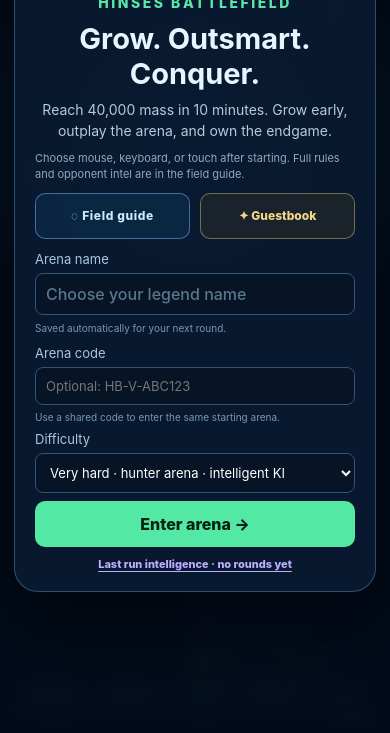
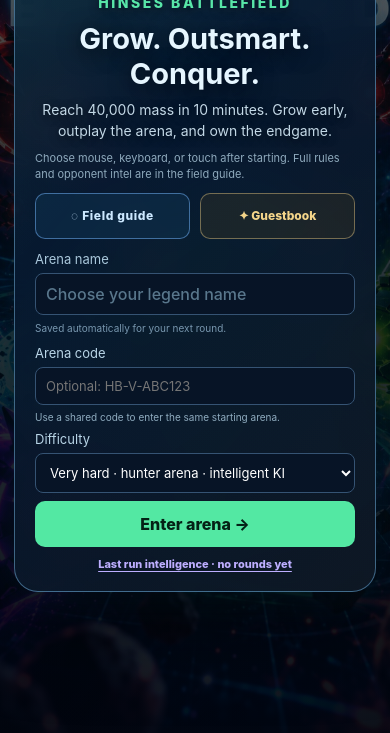
Before and after one commit to Hinse77/hinses-battlefield, a website built with Vite: page index.html in a window 390 px wide. Shown: the part 111-844 px from the top of the page. Built offline with nearby package versions, Linux system fonts and the light colour scheme; animation ran at ten frames a second; files whose address does not match are found by name.

Commit message:
Add cinematic arena start screen

```diff
--- a/scripts/arena-smoke.mjs
+++ b/scripts/arena-smoke.mjs
@@ -46,6 +46,8 @@ expect(/maxMass/.test(game) && /averageMass/.test(game) && /strongest individual
 expect(/progress >= \.9 \? 3 : progress >= \.75 \? 2 : progress >= \.5 \? 1 : 0/.test(game) && /FULL ARENA ALARM/.test(game), "The 50/75/90 percent escalation stages are incomplete.");
 expect(/id="minimap"/.test(html) && /drawMinimap/.test(game) && /slice\(0,10\)/.test(game) && /o\.boss && !topIds\.has\(o\.id\)/.test(game), "Arena Radar does not show the top ten opponents and every boss.");
 expect(/\.mobile-play \.arena-radar canvas \{ height:76px/.test(css), "Arena Radar has no compact mobile layout.");
+expect(/hinses-battlefield-start-landscape\.jpg/.test(css) && /hinses-battlefield-start-portrait\.jpg/.test(css), "The cinematic start artwork is not wired for both desktop and mobile.");
+expect(/justify-items:end/.test(css) && /@media \(max-width:700px\), \(orientation:portrait\) and \(pointer:coarse\)/.test(css), "The cinematic start artwork lacks its responsive desktop/mobile composition.");
 expect(/edgeEscapeUntil/.test(game) && /edgeEscapeActive/.test(game) && /touchingEdge/.test(game) && /now\+2400/.test(game), "Persistent edge-escape lanes are incomplete.");
 expect(/stuckSeconds/.test(read("src/entities/Organism.ts")) && /leftPressure \* leftPressure/.test(read("src/entities/Organism.ts")) && /this\.velocity\.x \+= dx\/centerDistance\*280/.test(read("src/entities/Organism.ts")), "Physical wall recovery or the stuck detector is incomplete.");
 for (let run = 0; run < 100; run++) {
--- a/src/style.css
+++ b/src/style.css
@@ -1,7 +1,57 @@
 * { box-sizing: border-box; }
 html, body { margin: 0; min-height: 100%; overflow: hidden; background: #04101a; color: #e6f6ff; font-family: Inter, ui-sans-serif, system-ui, sans-serif; }
 .game-shell { min-height: 100vh; }
-.start-screen { position: fixed; inset: 0; z-index: 5; display: grid; place-items: center; background: radial-gradient(circle at 50% 30%, rgba(47,156,210,.18), transparent 38%), rgba(3,11,25,.92); backdrop-filter: blur(10px); }.start-screen[hidden] { display: none; }.start-card { width: min(430px, calc(100% - 32px)); padding: 34px; text-align: center; border: 1px solid rgba(137,209,255,.3); border-radius: 24px; background: rgba(9,26,49,.9); box-shadow: 0 24px 80px rgba(0,0,0,.5); }.start-card h1 { margin: 8px 0 12px; font-size: 32px; }.start-card p { color: #b3ccdc; line-height: 1.5; }.eyebrow { color: #58e6a8 !important; font-size: 12px; font-weight: 800; letter-spacing: .18em; }.start-card label { display: grid; gap: 6px; margin: 22px 0 12px; text-align: left; color: #a9c7db; font-size: 13px; }.start-card select { border: 1px solid #355373; border-radius: 8px; background: #071426; color: #fff; padding: 10px; font: inherit; }.start-card button { width: 100%; border: 0; border-radius: 10px; padding: 13px; background: #53e8a3; color: #042116; font: inherit; font-weight: 800; cursor: pointer; }.start-card small { display: block; margin-top: 14px; color: #7897af; }
+.start-screen {
+  position:fixed;
+  inset:0;
+  z-index:5;
+  display:grid;
+  align-items:center;
+  justify-items:end;
+  isolation:isolate;
+  overflow:auto;
+  padding:clamp(18px,4vh,48px) clamp(24px,7vw,140px);
+  background:
+    linear-gradient(90deg,rgba(1,6,16,.34) 0%,rgba(2,8,21,.12) 42%,rgba(2,8,21,.54) 66%,rgba(1,6,16,.84) 100%),
+    linear-gradient(180deg,rgba(1,7,17,.15),rgba(1,7,17,.48)),
+    url("./assets/hinses-battlefield-start-landscape.jpg") center/cover no-repeat;
+}
+.start-screen::before {
+  content:"";
+  position:absolute;
+  z-index:-1;
+  inset:0;
+  pointer-events:none;
+  background:radial-gradient(ellipse at center,transparent 35%,rgba(0,4,12,.44) 100%);
+}
+.start-screen[hidden] { display:none; }
+.start-card {
+  position:relative;
+  width:min(430px,calc(100% - 32px));
+  padding:34px;
+  text-align:center;
+  border:1px solid rgba(137,209,255,.44);
+  border-radius:24px;
+  background:linear-gradient(145deg,rgba(9,31,56,.91),rgba(4,17,35,.94));
+  box-shadow:0 26px 90px rgba(0,0,0,.64),0 0 46px rgba(37,188,225,.12),inset 0 1px rgba(255,255,255,.06);
+  backdrop-filter:blur(20px) saturate(120%);
+}
+.start-card::before {
+  content:"";
+  position:absolute;
+  inset:0;
+  pointer-events:none;
+  border-radius:inherit;
+  background:linear-gradient(135deg,rgba(83,232,163,.08),transparent 35%,rgba(255,198,75,.04));
+}
+.start-card > * { position:relative; }
+.start-card h1 { margin:8px 0 12px; font-size:32px; text-shadow:0 3px 22px rgba(0,0,0,.8); }
+.start-card p { color:#c3d8e6; line-height:1.5; text-shadow:0 2px 10px rgba(0,0,0,.65); }
+.eyebrow { color:#58e6a8 !important; font-size:12px; font-weight:800; letter-spacing:.18em; }
+.start-card label { display:grid; gap:6px; margin:22px 0 12px; text-align:left; color:#b9d5e7; font-size:13px; }
+.start-card select { border:1px solid #44698d; border-radius:8px; background:rgba(4,17,35,.9); color:#fff; padding:10px; font:inherit; }
+.start-card button { width:100%; border:0; border-radius:10px; padding:13px; background:#53e8a3; color:#042116; font:inherit; font-weight:800; cursor:pointer; }
+.start-card small { display:block; margin-top:14px; color:#8facbf; }
 #game { display: block; cursor: crosshair; outline: none; }
 .hud { position: fixed; inset: 20px auto auto 20px; display: grid; gap: 10px; min-width: 178px; padding: 15px; background: rgba(8, 22, 43, .72); border: 1px solid rgba(140, 203, 255, .22); border-radius: 16px; box-shadow: 0 16px 50px rgba(0,0,0,.25); backdrop-filter: blur(12px); }
 .leaderboard { position: fixed; inset: 20px 20px auto auto; width: 200px; padding: 14px 16px; background: rgba(8, 22, 43, .72); border: 1px solid rgba(140, 203, 255, .22); border-radius: 16px; backdrop-filter: blur(12px); }.leaderboard h2 { margin: 0 0 9px; font-size: 11px; letter-spacing: .15em; color: #91b4ca; }.leaderboard ol { margin: 0; padding-left: 20px; }.leaderboard li { padding: 4px 0; color: #aac4d8; font-size: 12px; }.leaderboard li span { display: inline-block; width: 118px; }.leaderboard li b { color: #fff; }.leaderboard li.you { color: #69f0b1; font-weight: 800; }.game-over { position: fixed; inset: 0; display: grid; place-items: center; background: rgba(2, 8, 18, .72); backdrop-filter: blur(8px); }.game-over[hidden] { display: none; }.game-over div { width: min(390px, calc(100% - 32px)); text-align: center; padding: 34px; border: 1px solid rgba(135,209,255,.25); border-radius: 24px; background: #091a31; box-shadow: 0 20px 80px rgba(0,0,0,.5); }.game-over p { margin: 0; font-size: 12px; letter-spacing: .2em; color: #ff96a6; }.game-over h1 { margin: 11px 0; font-size: 28px; }.game-over strong { color: #b9d5e9; }.game-over button { display: block; width: 100%; margin-top: 25px; padding: 13px; border: 0; border-radius: 11px; background: #53e8a3; color: #042116; font-weight: 800; font-size: 15px; cursor: pointer; }
@@ -14,6 +64,28 @@ html, body { margin: 0; min-height: 100%; overflow: hidden; background: #04101a;
 .brand { font-size: 12px; letter-spacing: .14em; font-weight: 800; color: #bde7ff; margin-bottom: 3px; }.brand-dot { display: inline-block; width: 8px; height: 8px; margin-right: 6px; border-radius: 50%; background: #53e8a3; box-shadow: 0 0 12px #53e8a3; }.stat { display: flex; justify-content: space-between; gap: 32px; font-size: 13px; color: #91b4ca; }.stat strong { color: #f0fbff; font-size: 15px; }.hint { margin: 5px 0 0; font-size: 11px; color: #7195ac; line-height: 1.4; }
 .power { margin-top: 4px; border: 1px solid rgba(83,232,163,.55); border-radius: 9px; background: rgba(21,99,75,.36); color: #caffdf; padding: 9px; font: inherit; font-size: 11px; font-weight: 800; letter-spacing: .08em; cursor: pointer; }.power span { float: right; color: #74f4b8; }
 @media (max-width: 540px), (pointer: coarse) { .hud { inset: 12px auto auto 12px; padding: 12px; } .hint { max-width: 130px; } .leaderboard { inset: 12px 12px auto auto; width: 154px; }.leaderboard li span { width: 82px; }.touch-controls { display: block; }.settings { inset: auto auto 16px 16px; } }
+@media (max-width:900px) {
+  .start-screen {
+    justify-items:center;
+    padding-inline:18px;
+    background:
+      linear-gradient(180deg,rgba(1,7,17,.24),rgba(1,7,17,.7)),
+      linear-gradient(90deg,rgba(1,6,16,.36),rgba(2,8,21,.18),rgba(1,6,16,.36)),
+      url("./assets/hinses-battlefield-start-landscape.jpg") center/cover no-repeat;
+  }
+}
+@media (max-width:700px), (orientation:portrait) and (pointer:coarse) {
+  .start-screen {
+    align-items:start;
+    background:
+      linear-gradient(180deg,rgba(1,7,17,.2) 0%,rgba(2,8,21,.64) 34%,rgba(1,6,16,.92) 100%),
+      url("./assets/hinses-battlefield-start-portrait.jpg") center top/cover no-repeat;
+  }
+  .start-card {
+    margin-top:0;
+    background:linear-gradient(145deg,rgba(9,31,56,.9),rgba(4,17,35,.96));
+  }
+}
 .brand { display:flex; align-items:center; gap:7px; font-size:11px; letter-spacing:.1em; }.brand img { width:22px; height:22px; }.brand-dot { display:none; }
 .game-logo { width:72px; height:72px; margin-bottom:4px; filter:drop-shadow(0 0 14px rgba(83,232,163,.5)); }
 .best-panel { position:absolute; bottom:45px; left:0; width:230px; padding:14px; background:#091a31; border:1px solid rgba(140,203,255,.3); border-radius:14px; box-shadow:0 18px 50px rgba(0,0,0,.4); }.best-panel[hidden] { display:none; }.best-panel h2 { margin:0 0 10px; font-size:12px; letter-spacing:.12em; color:#74f4b8; }.best-panel h3 { margin:10px 0 5px; color:#91b4ca; font-size:11px; }.best-panel ol { margin:0; padding-left:18px; color:#cfe3f1; font-size:11px; }.best-panel li { padding:2px 0; }.best-panel li span { display:inline-block; width:145px; }.best-panel li b { color:#fff; }
```
Also changed, not shown: src/assets/hinses-battlefield-start-landscape.jpg (added), src/assets/hinses-battlefield-start-portrait.jpg (added).
